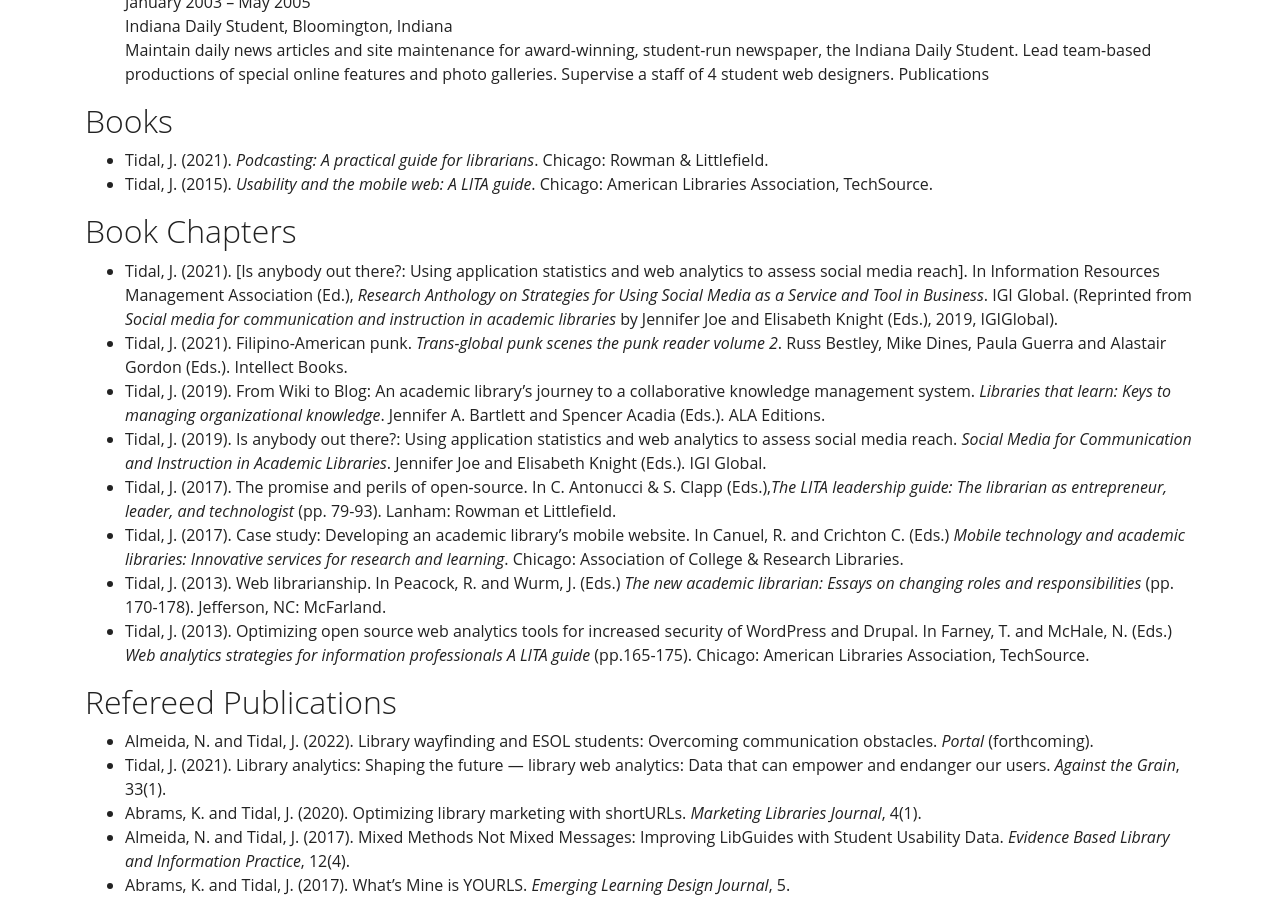
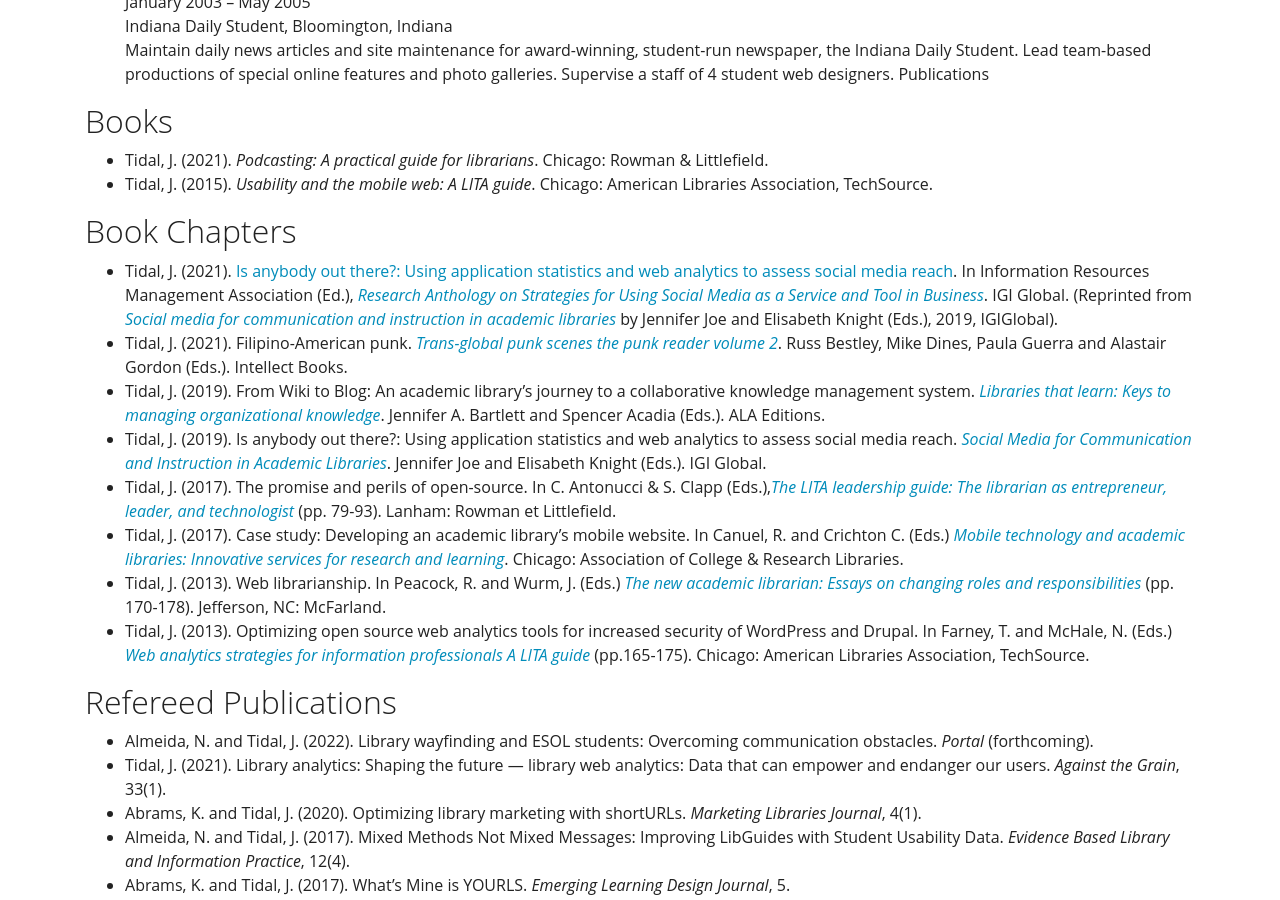
Before and after one commit to KentuckyFriedTofu/kentuckyfriedtofu.github.io.bak2, a Jekyll site: the page built from cv.md, in a window 1280 px wide and 900 px high, scrolled down 1706 px. Built offline with Jekyll 4.4.1, drawn with Linux system fonts in a browser that asks for light colours; part of the change alters nothing that is shown.

Commit message:
Update cv.md

```diff
--- a/cv.md
+++ b/cv.md
@@ -73,14 +73,14 @@ Publications
 
 ## Book Chapters
 
-* Tidal, J. (2021). [Is anybody out there?: Using application statistics and web analytics to assess social media reach]. In Information Resources Management Association (Ed.), *Research Anthology on Strategies for Using Social Media as a Service and Tool in Business*. IGI Global. (Reprinted from *Social media for communication and instruction in academic libraries* by Jennifer Joe and Elisabeth Knight (Eds.), 2019, IGIGlobal).<br>
-* Tidal, J. (2021). Filipino-American punk. *Trans-global punk scenes the punk reader volume 2*. Russ Bestley, Mike Dines, Paula Guerra and Alastair Gordon (Eds.). Intellect Books.<br>
-* Tidal, J. (2019). From Wiki to Blog: An academic library’s journey to a collaborative knowledge management system. *Libraries that learn: Keys to managing organizational knowledge*. Jennifer A. Bartlett and Spencer Acadia (Eds.). ALA Editions.<br>
-* Tidal, J. (2019). Is anybody out there?: Using application statistics and web analytics to assess social media reach. *Social Media for Communication and Instruction in Academic Libraries*. Jennifer Joe and Elisabeth Knight (Eds.). IGI Global.<br>
-* Tidal, J. (2017). The promise and perils of open-source. In C. Antonucci & S. Clapp (Eds.),*The LITA leadership guide: The librarian as entrepreneur, leader, and technologist* (pp. 79-93). Lanham: Rowman et Littlefield.<br>
-* Tidal, J. (2017). Case study: Developing an academic library’s mobile website. In Canuel, R. and Crichton C. (Eds.) *Mobile technology and academic libraries: Innovative services for research and learning*.  Chicago: Association of College & Research Libraries.<br>
-* Tidal, J. (2013). Web librarianship. In Peacock, R. and Wurm, J. (Eds.) *The new academic librarian: Essays on changing roles and responsibilities* (pp. 170-178). Jefferson, NC: McFarland.<br>
-* Tidal, J. (2013). Optimizing open source web analytics tools for increased security of WordPress and Drupal. In Farney, T. and McHale, N. (Eds.) *Web analytics strategies for information professionals A LITA guide* (pp.165-175). Chicago: American Libraries Association, TechSource.
+* Tidal, J. (2021). [Is anybody out there?: Using application statistics and web analytics to assess social media reach](https://www.igi-global.com/chapter/is-anybody-out-there/224544). In Information Resources Management Association (Ed.), *[Research Anthology on Strategies for Using Social Media as a Service and Tool in Business](https://www.igi-global.com/gateway/book/275414?ct=-8585755082102393678)*. IGI Global. (Reprinted from *[Social media for communication and instruction in academic libraries](https://www.igi-global.com/book/social-media-communication-instruction-academic/214080)* by Jennifer Joe and Elisabeth Knight (Eds.), 2019, IGIGlobal).<br>
+* Tidal, J. (2021). Filipino-American punk. *[Trans-global punk scenes the punk reader volume 2](https://www.intellectbooks.com/trans-global-punk-scenes)*. Russ Bestley, Mike Dines, Paula Guerra and Alastair Gordon (Eds.). Intellect Books.<br>
+* Tidal, J. (2019). From Wiki to Blog: An academic library’s journey to a collaborative knowledge management system. *[Libraries that learn: Keys to managing organizational knowledge](http://www.worldcat.org/oclc/1123087317)*. Jennifer A. Bartlett and Spencer Acadia (Eds.). ALA Editions.<br>
+* Tidal, J. (2019). Is anybody out there?: Using application statistics and web analytics to assess social media reach. *[Social Media for Communication and Instruction in Academic Libraries](https://www.igi-global.com/book/social-media-communication-instruction-academic/214080)*. Jennifer Joe and Elisabeth Knight (Eds.). IGI Global.<br>
+* Tidal, J. (2017). The promise and perils of open-source. In C. Antonucci & S. Clapp (Eds.),*[The LITA leadership guide: The librarian as entrepreneur, leader, and technologist](http://www.worldcat.org/oclc/1001554883)* (pp. 79-93). Lanham: Rowman et Littlefield.<br>
+* Tidal, J. (2017). Case study: Developing an academic library’s mobile website. In Canuel, R. and Crichton C. (Eds.) *[Mobile technology and academic libraries: Innovative services for research and learning](http://www.worldcat.org/oclc/987708585)*.  Chicago: Association of College & Research Libraries.<br>
+* Tidal, J. (2013). Web librarianship. In Peacock, R. and Wurm, J. (Eds.) *[The new academic librarian: Essays on changing roles and responsibilities](http://www.worldcat.org/oclc/1040980322)* (pp. 170-178). Jefferson, NC: McFarland.<br>
+* Tidal, J. (2013). Optimizing open source web analytics tools for increased security of WordPress and Drupal. In Farney, T. and McHale, N. (Eds.) *[Web analytics strategies for information professionals A LITA guide](http://www.worldcat.org/oclc/1059010747)* (pp.165-175). Chicago: American Libraries Association, TechSource.
 
 ## Refereed Publications
 
```
